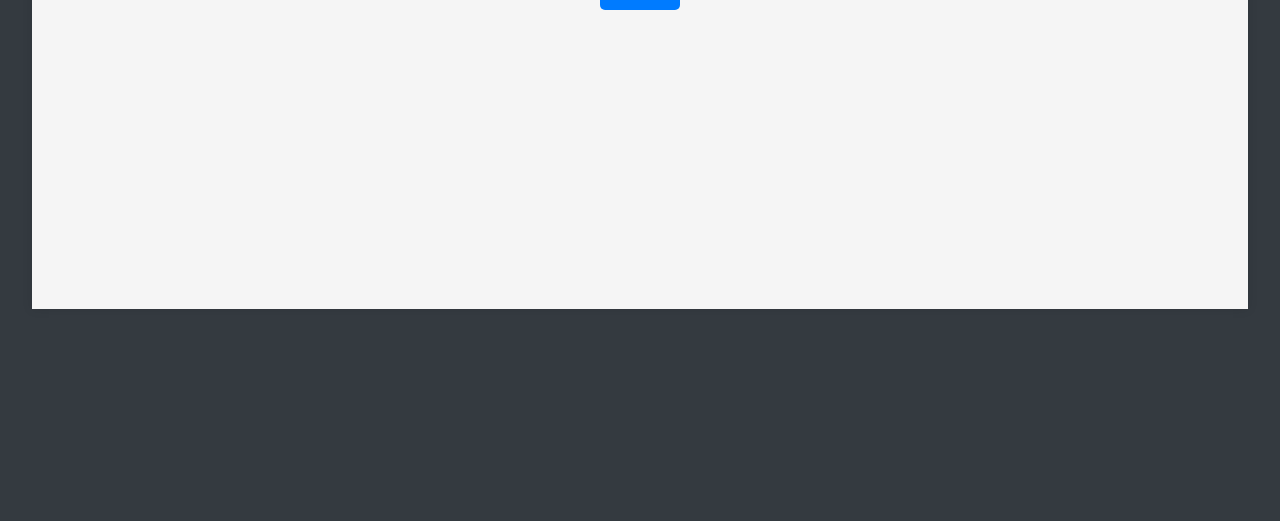
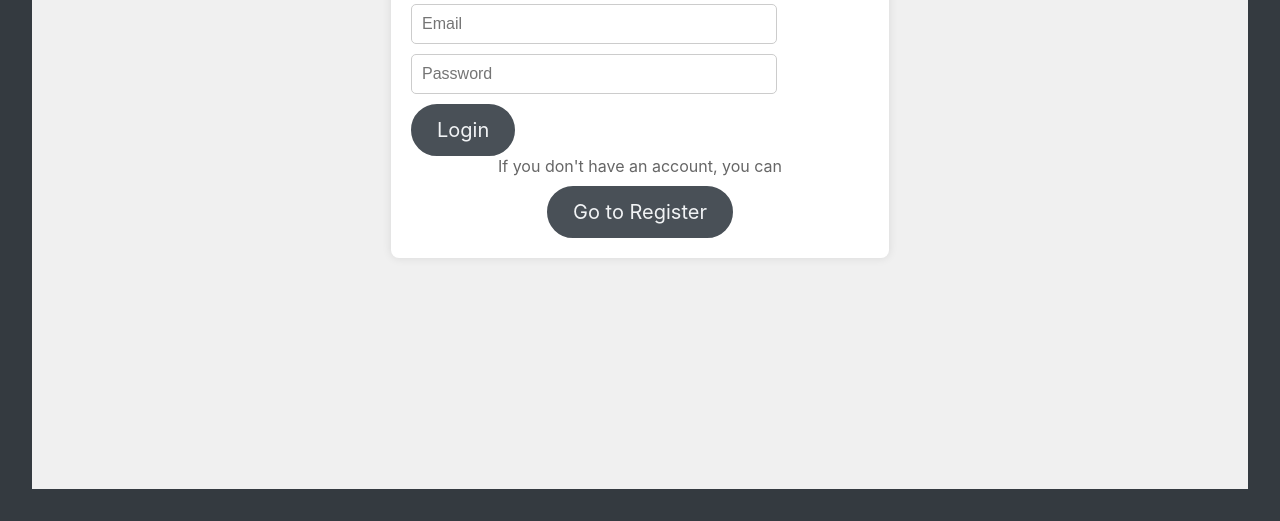
Before and after one commit to basilbaha1996/mearn-quiz, a React app in the folder client/: page /login in a window 1280 px wide. Shown: the part 523-1044 px from the top of the page. Before the commit the page ends 864 px from the top, so only its background shows below. Built offline with nearby package versions, Linux system fonts and the light colour scheme.

Commit message:
Add header to all pages and update styles for login and register

```diff
--- a/client/src/components/App.js
+++ b/client/src/components/App.js
@@ -33,6 +33,7 @@ const App = () => {
   return (
     <QuizProvider>
       <Router>
+        <Header />
         <Routes>
           <Route path='/register' element={<Register />} />
           <Route path='/login' element={<Login setAuthToken={setAuthToken} />} />
@@ -52,7 +53,6 @@ const QuizApp = () => {
 
   return (
     <div className="app">
-      <Header />
       <Main>
         {status === 'loading' && <Loader />}
         {status === 'error' && <Error />}
--- a/client/src/components/Header.js
+++ b/client/src/components/Header.js
@@ -1,14 +1,27 @@
 import React from 'react';
 import { useQuiz } from '../contexts/QuizContext';
+import { useNavigate } from 'react-router-dom';
 
 function Header() {
-  const { user } = useQuiz();
+  const { user, dispatch } = useQuiz();
+  const navigate = useNavigate();
+
+  const handleLogout = () => {
+    dispatch({ type: 'logout' });
+    localStorage.removeItem('authToken');
+    navigate('/login');
+  };
 
   return (
     <header className='app-header'>
       <img src='logo512.png' alt='React logo' />
       <h1>The React Quiz</h1>
-      {user && <p>Welcome, {user.firstName} {user.lastName}</p>}
+      {user && (
+        <div>
+          <p>Welcome, {user.firstName} {user.lastName}</p>
+          <button className="btn btn-ui" onClick={handleLogout}>Logout</button>
+        </div>
+      )}
     </header>
   );
 }
--- a/client/src/components/Login.js
+++ b/client/src/components/Login.js
@@ -10,7 +10,7 @@ const Login = ({ setAuthToken }) => {
     const [success, setSuccess] = useState(false);
     const [error, setError] = useState('');
     const navigate = useNavigate();
-    const { fetchQuestions } = useQuiz();
+    const { fetchQuestions, dispatch } = useQuiz();
 
     const handleSubmit = async (e) => {
         e.preventDefault();
@@ -25,6 +25,7 @@ const Login = ({ setAuthToken }) => {
                 axios.defaults.headers.common['Authorization'] = `Bearer ${token}`;
                 await fetchQuestions();
                 setSuccess(true);
+                dispatch({ type: 'setUser', payload: res.data.user }); // Set user data in context
                 setLoading(false);
                 setTimeout(() => navigate('/quiz'), 1000);
             } else {
@@ -36,71 +37,43 @@ const Login = ({ setAuthToken }) => {
         }
     };
 
+    const handleGoToRegister = () => {
+        navigate('/register');
+    };
+
     return (
-        <form onSubmit={handleSubmit} style={formStyle}>
+        <div className="form-container">
+            <div className="form-card">
                 <h2>Login</h2>
-            {error && <div style={messageStyle}>{error}</div>}
+                {error && <div className="form-message">{error}</div>}
                 {loading ? (
                     <div>Loading...</div>
                 ) : success ? (
-                <div>Login successful! Redirecting...</div>
+                    <div className="form-message" style={{ color: 'green' }}>Login successful! Redirecting...</div>
                 ) : (
-                <>
+                    <form onSubmit={handleSubmit}>
                         <input
                             type='email'
                             placeholder='Email'
                             value={email}
                             onChange={(e) => setEmail(e.target.value)}
-                        style={inputStyle}
+                            className="form-input"
                         />
                         <input
                             type='password'
                             placeholder='Password'
                             value={password}
                             onChange={(e) => setPassword(e.target.value)}
-                        style={inputStyle}
+                            className="form-input"
                         />
-                    <button type='submit' style={buttonStyle}>Login</button>
-                </>
+                        <button type='submit' className="btn">Login</button>
+                    </form>
                 )}
-        </form>
+                <p className="switch-text">If you don't have an account, you can</p>
+                <button onClick={handleGoToRegister} className="btn">Go to Register</button>
+            </div>
+        </div>
     );
 };
 
-const formStyle = {
-    display: 'flex',
-    flexDirection: 'column',
-    alignItems: 'center',
-    justifyContent: 'center',
-    height: '100vh',
-    backgroundColor: '#f5f5f5',
-    padding: '20px',
-    boxShadow: '0px 0px 10px rgba(0, 0, 0, 0.1)',
-};
-
-const inputStyle = {
-    marginBottom: '10px',
-    padding: '10px',
-    width: '80%',
-    maxWidth: '400px',
-    fontSize: '16px',
-    border: '1px solid #ccc',
-    borderRadius: '5px',
-};
-
-const buttonStyle = {
-    padding: '10px 20px',
-    fontSize: '16px',
-    color: '#fff',
-    backgroundColor: '#007bff',
-    border: 'none',
-    borderRadius: '5px',
-    cursor: 'pointer',
-};
-
-const messageStyle = {
-    color: 'red',
-    marginBottom: '10px',
-};
-
 export default Login;
--- a/client/src/components/Register.js
+++ b/client/src/components/Register.js
@@ -26,112 +26,57 @@ const Register = () => {
         }
     };
 
-    const formStyle = {
-        display: 'flex',
-        flexDirection: 'column',
-        alignItems: 'center',
-        justifyContent: 'center',
-        padding: '20px',
-        boxShadow: '0px 0px 10px rgba(0, 0, 0, 0.1)',
-        backgroundColor: '#fff',
-        borderRadius: '8px',
-    };
-
-    const inputStyle = {
-        marginBottom: '10px',
-        padding: '10px',
-        width: '80%',
-        maxWidth: '400px',
-        fontSize: '16px',
-        border: '1px solid #ccc',
-        borderRadius: '5px',
-    };
-
-    const buttonStyle = {
-        padding: '10px 20px',
-        fontSize: '16px',
-        color: '#fff',
-        backgroundColor: '#007bff',
-        border: 'none',
-        borderRadius: '5px',
-        cursor: 'pointer',
-    };
-
-    const messageStyle = {
-        color: success ? 'green' : 'red',
-        marginBottom: '10px',
-    };
-
-    const containerStyle = {
-        display: 'flex',
-        flexDirection: 'column',
-        alignItems: 'center',
-        justifyContent: 'center',
-        height: '100vh',
-        backgroundColor: '#f0f0f0',
-        padding: '20px',
-    };
-
-    const headerStyle = {
-        marginBottom: '20px',
-        fontSize: '32px',
-        fontWeight: 'bold',
-        color: '#333',
-    };
-
-    const subHeaderStyle = {
-        marginBottom: '20px',
-        fontSize: '18px',
-        color: '#666',
-        textAlign: 'center',
-        maxWidth: '600px',
+    const handleGoToLogin = () => {
+        navigate('/login');
     };
 
     return (
-        <div style={containerStyle}>
-            <h1 style={headerStyle}>Welcome to the Quiz App</h1>
-            <p style={subHeaderStyle}>
+        <div className="form-container">
+            <h1 className="header-title">Welcome to the Quiz App</h1>
+            <p className="header-subtitle">
                 Join our community of learners and test your knowledge with our fun and engaging quizzes.
                 Registering is quick and easy, and it gives you access to track your progress and compete with friends.
             </p>
-            <div style={formStyle}>
+            <div className="form-card">
                 {success ? (
-                    <div style={messageStyle}>Registration successful! Redirecting to login...</div>
+                    <div className="form-message" style={{ color: 'green' }}>Registration successful! Redirecting to login...</div>
                 ) : (
                     <form onSubmit={handleSubmit}>
                         <h2>Register</h2>
-                        {error && <div style={messageStyle}>{error}</div>}
+                        {error && <div className="form-message">{error}</div>}
                         <input
                             type="text"
                             placeholder="First Name"
                             value={firstName}
                             onChange={(e) => setFirstName(e.target.value)}
-                            style={inputStyle}
+                            className="form-input"
                         />
                         <input
                             type="text"
                             placeholder="Last Name"
                             value={lastName}
                             onChange={(e) => setLastName(e.target.value)}
-                            style={inputStyle}
+                            className="form-input"
                         />
                         <input
                             type="email"
                             placeholder="Email"
                             value={email}
                             onChange={(e) => setEmail(e.target.value)}
-                            style={inputStyle}
+                            className="form-input"
                         />
                         <input
                             type="password"
                             placeholder="Password"
                             value={password}
                             onChange={(e) => setPassword(e.target.value)}
-                            style={inputStyle}
+                            className="form-input"
                         />
-                        <button type="submit" style={buttonStyle}>Register</button>
+                        <button type="submit" className="btn">Register</button>
                     </form>
                 )}
+                <p className="switch-text">If you already have an account, you can</p>
+                <button onClick={handleGoToLogin} className="btn">Go to Login</button>
             </div>
         </div>
     );
--- a/client/src/contexts/QuizContext.js
+++ b/client/src/contexts/QuizContext.js
@@ -102,6 +102,10 @@ function reducer(state, action) {
         ...state,
         ...action.payload,
       };
+    case 'logout':
+      sessionStorage.removeItem('user');
+      sessionStorage.removeItem('quizState');
+      return { ...initialState };
     default:
       throw new Error('Unknown action type');
   }
--- a/client/src/index.css
+++ b/client/src/index.css
@@ -163,7 +163,7 @@ progress {
 }
 .btn-option.wrong {
   background-color: var(--color-accent);
-  border: 2px solid var(--color-accent);
+  border: 2px solid var (--color-accent);
   color: var(--color-darkest);
 }
 
@@ -257,3 +257,75 @@ progress {
   font-size: inherit;
   padding: 0.8rem;
 }
+
+/* Form Container Styles */
+.form-container {
+  display: flex;
+  flex-direction: column;
+  align-items: center;
+  justify-content: center;
+  height: 100vh;
+  background-color: #f0f0f0;
+  padding: 20px;
+}
+
+.header-title {
+  margin-bottom: 20px;
+  font-size: 32px;
+  font-weight: bold;
+  color: #333;
+}
+
+.header-subtitle {
+  margin-bottom: 20px;
+  font-size: 18px;
+  color: #666;
+  text-align: center;
+  max-width: 600px;
+}
+
+.form-card {
+  display: flex;
+  flex-direction: column;
+  align-items: center;
+  justify-content: center;
+  padding: 20px;
+  box-shadow: 0px 0px 10px rgba(0, 0, 0, 0.1);
+  background-color: #fff;
+  border-radius: 8px;
+}
+
+.form-input {
+  margin-bottom: 10px;
+  padding: 10px;
+  width: 80%;
+  max-width: 400px;
+  font-size: 16px;
+  border: 1px solid #ccc;
+  border-radius: 5px;
+}
+
+.form-message {
+  margin-bottom: 10px;
+  color: red;
+}
+
+.switch-text {
+  font-size: 16px;
+  color: #666;
+  margin-bottom: 10px;
+}
+
+.btn-logout {
+  font-size: 1.6rem;
+  padding: 0.8rem 1.6rem;
+  background-color: var(--color-accent);
+  border: 2px solid var(--color-accent);
+  color: var(--color-light);
+  margin-left: 2rem;
+}
+
+.btn-logout:hover {
+  background-color: darkorange;
+  border-color: darkorange;
+}
```
Lines whose indentation alone changed are shown as unchanged.
